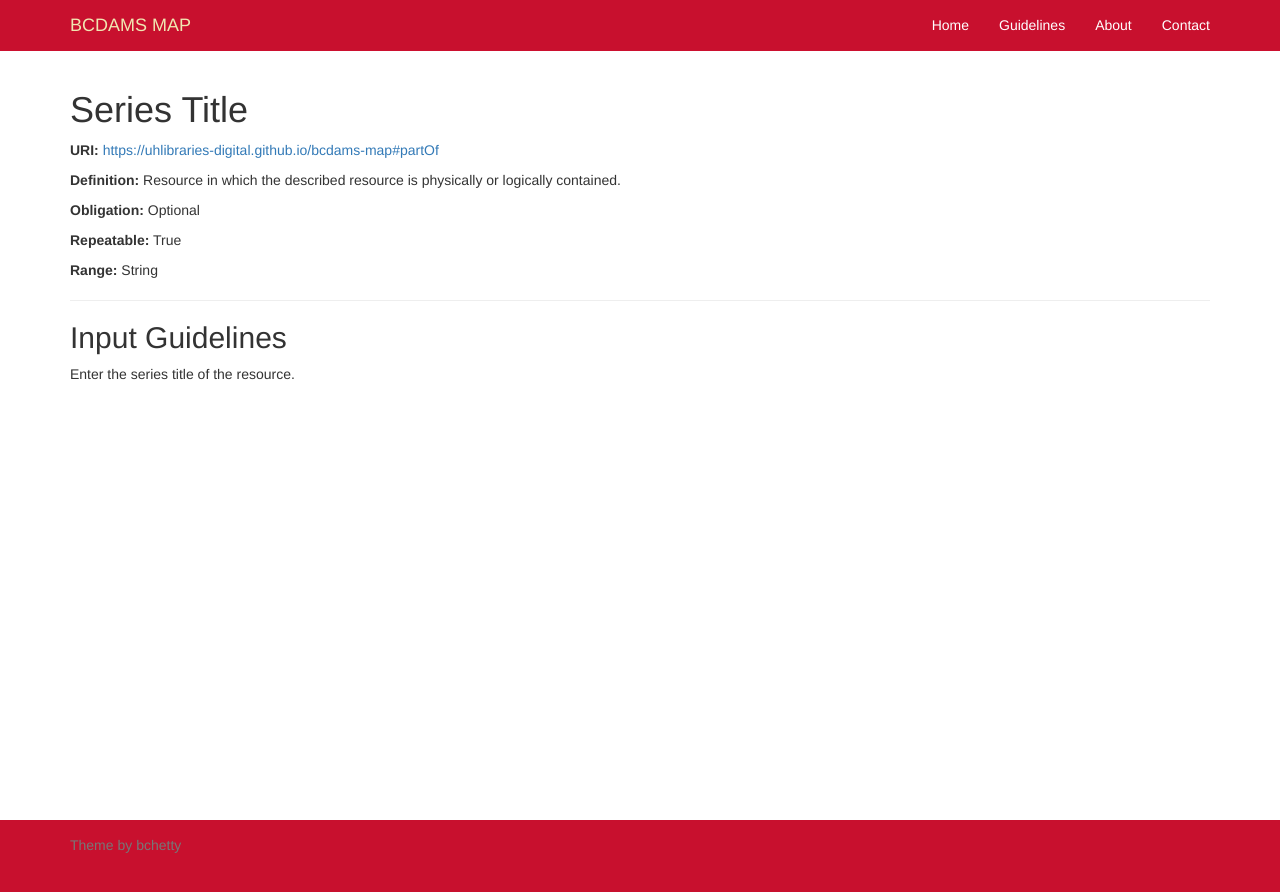
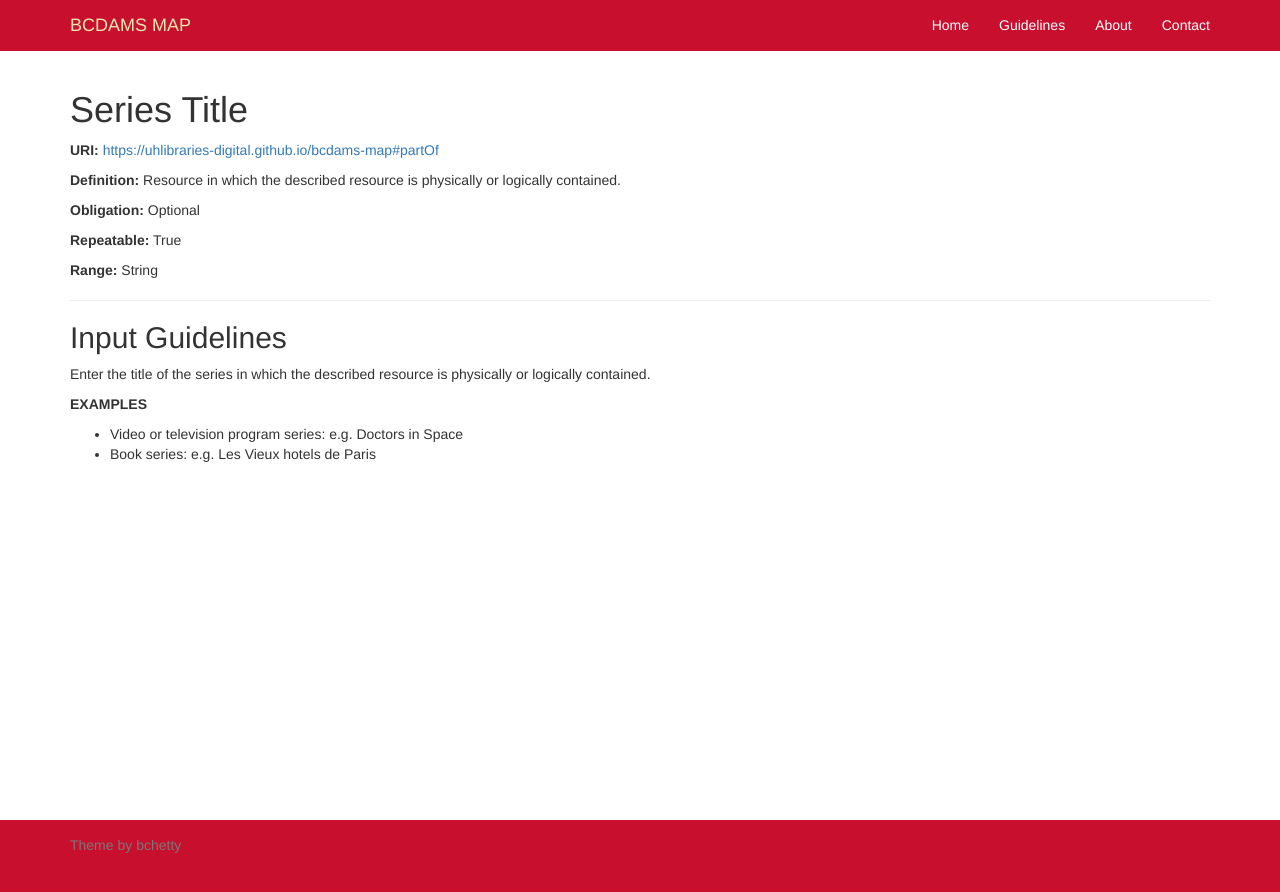
Before and after one commit to uhlibraries-digital/bcdams-map, a Jekyll site: the page built from guidelines/partOf.md, in a window 1280 px wide. Shown: the top 892 px of the page. Built offline with Jekyll 4.4.1, drawn with Linux system fonts in a browser that asks for light colours; nearby versions of some CDN libraries; comment, search, counter and statistics services are not loaded.

Commit message:
update series guidelines

```diff
--- a/guidelines/partOf.md
+++ b/guidelines/partOf.md
@@ -7,4 +7,8 @@ comments: false
 
 {% include guidelines.md %}
 
-Enter the series title of the resource.
+Enter the title of the series in which the described resource is physically or logically contained.
+
+__EXAMPLES__
+- Video or television program series: e.g. Doctors in Space
+- Book series: e.g. Les Vieux hotels de Paris
```
